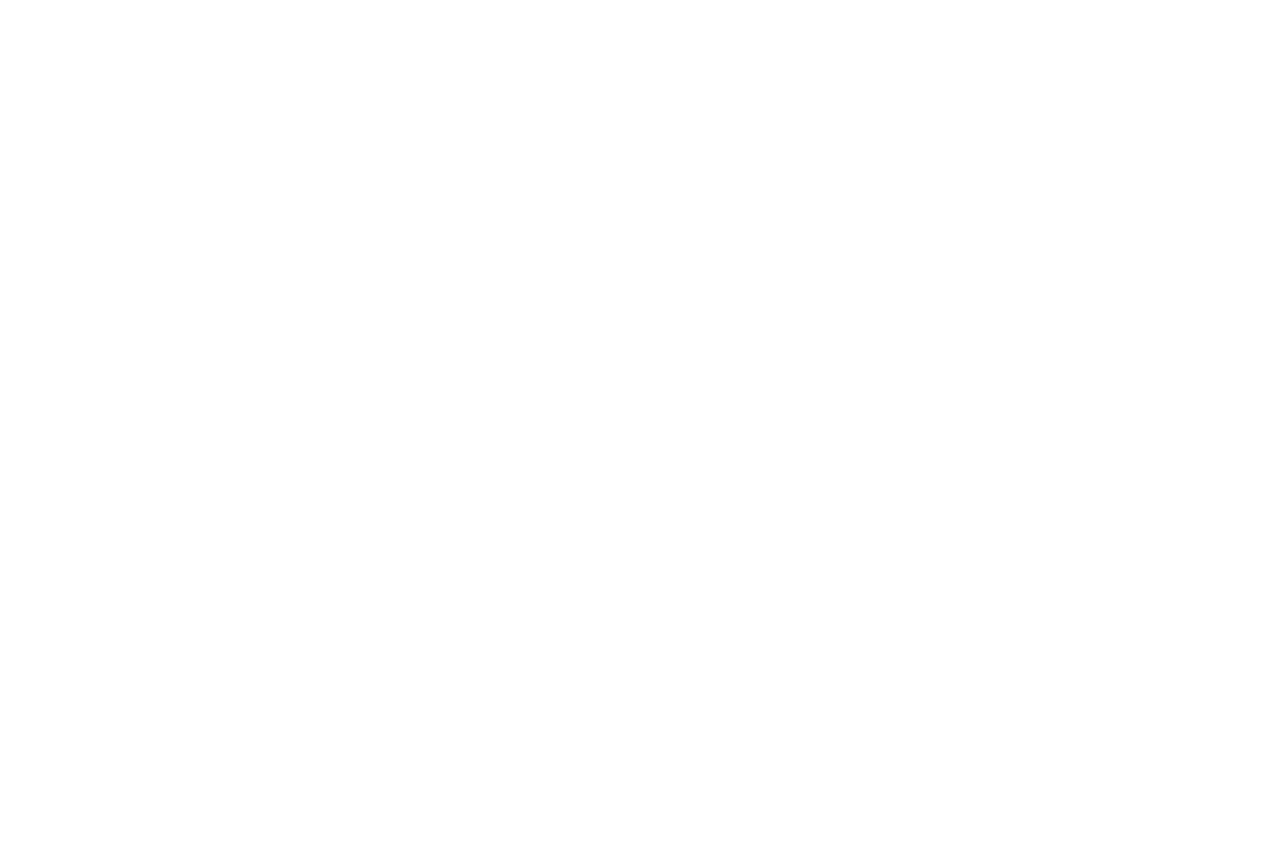
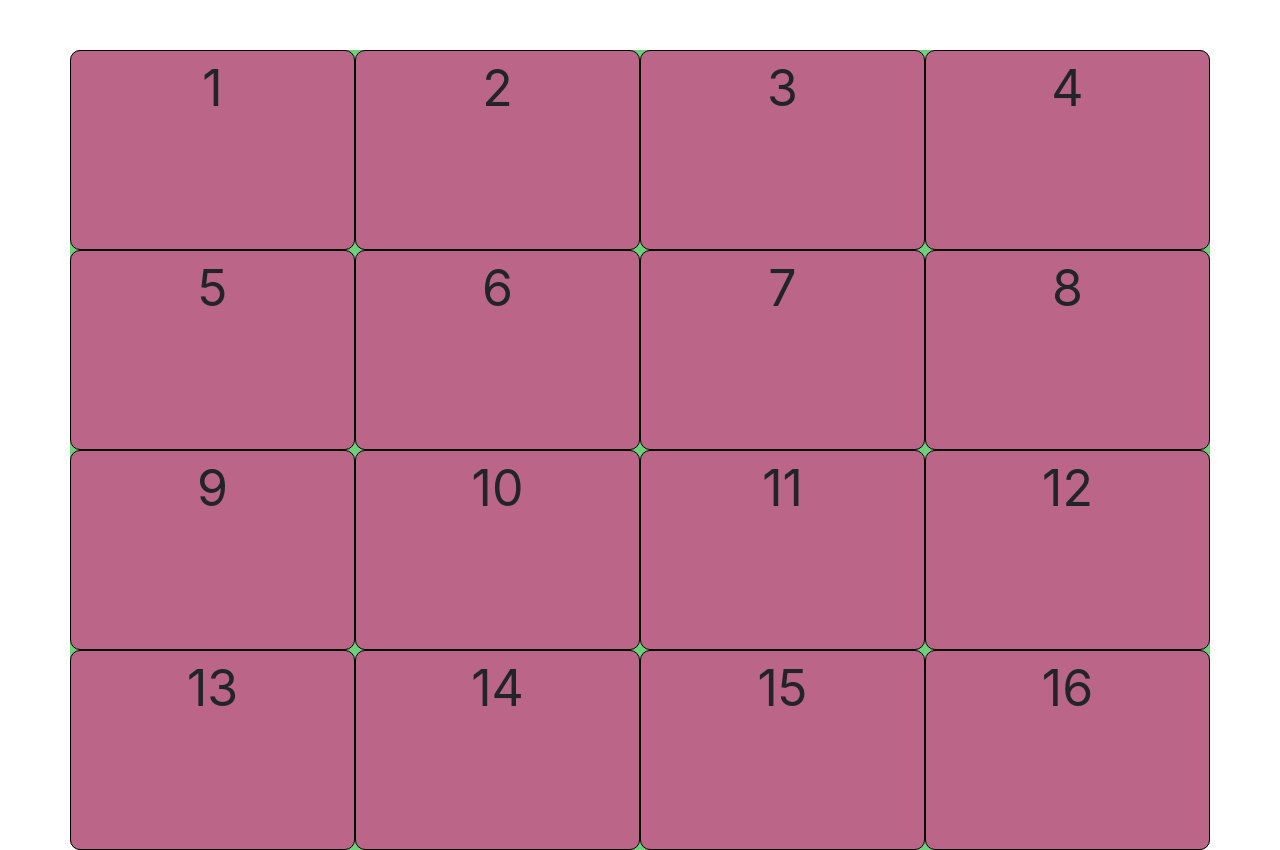
Before and after one commit to AnassTam/tpPuzzle, a plain HTML site: page index.html in a window 1280 px wide. Before the commit the page ends 800 px from the top, so only its background shows below. Drawn offline with nearby package versions, Linux system fonts and the light colour scheme.

Commit message:
Création de css

```diff
--- a/index.html
+++ b/index.html
@@ -1,14 +1,46 @@
 <!DOCTYPE html>
-<html lang="en">
+<html lang="fr">
 
 <head>
     <meta charset="UTF-8">
     <meta name="viewport" content="width=clear, initial-scale=1.0">
+     <link rel="stylesheet" href="style.css">
     <link rel="stylesheet" href="https://cdn.jsdelivr.net/npm/bootstrap@4.5.3/dist/css/bootstrap.min.css"
         integrity="sha384-TX8t27EcRE3e/ihU7zmQxVncDAy5uIKz4rEkgIXeMed4M0jlfIDPvg6uqKI2xXr2" crossorigin="anonymous">
     <title>TpPuzzle</title>
+
 </head>
 <body>
+
+        <div class="container">
+            <div class="row">
+                <div id="1"  class="col-3" >1</div>
+                <div id="2"  class="col-3">2</div>
+                <div id="3"  class="col-3">3</div>
+                <div id="4"  class="col-3">4</div>
+                <div id="5"  class="col-3">5</div>
+                <div id="6"  class="col-3">6</div>
+                <div id="7"  class="col-3">7</div>
+                <div id="8"  class="col-3">8</div>
+                <div id="9"  class="col-3">9</div>
+                <div id="10" class="col-3">10</div>
+                <div id="11" class="col-3">11</div>
+                <div id="12" class="col-3">12</div>
+                <div id="13" class="col-3">13</div>
+                <div id="14" class="col-3">14</div>
+                <div id="15" class="col-3">15</div>
+                <div id="16" class="col-3">16</div>
+
+
+
+
+            </div>
+        </div>
+
+
+
+
+
 
 
 
--- /dev/null
+++ b/style.css
@@ -0,0 +1,15 @@
+.container{
+    background-color: rgb(109, 209, 122);
+    height:50rem;
+    margin-top: 50px;
+    border-radius: 10px;
+}
+.col-3{
+    border: 1px solid black;
+    height: 200px;
+    background-color:#bb6688;
+    border-radius: 10px;
+
+    text-align: center;
+    font-size:50px;
+}
```
Also changed, not shown: 1 other file.
